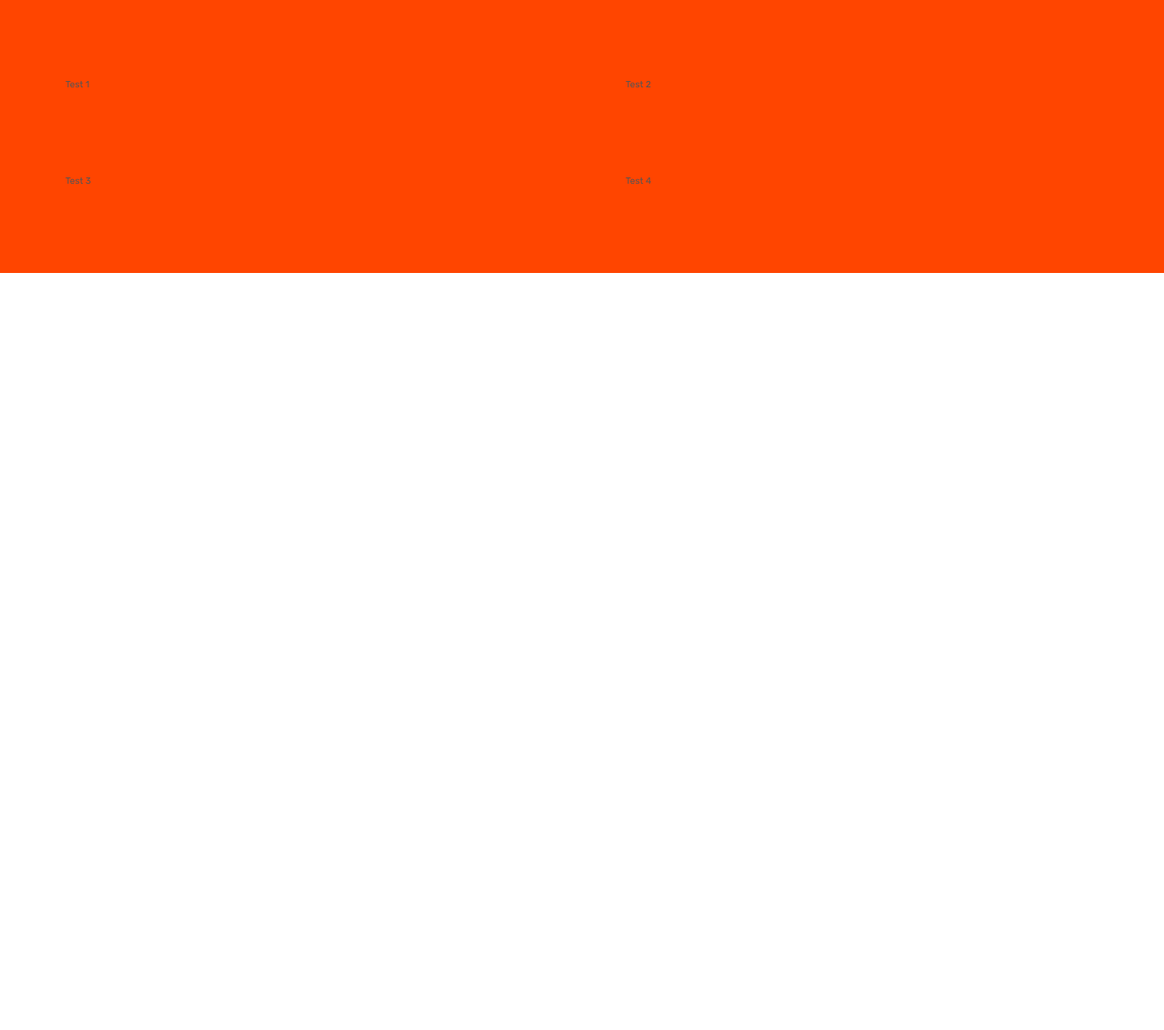
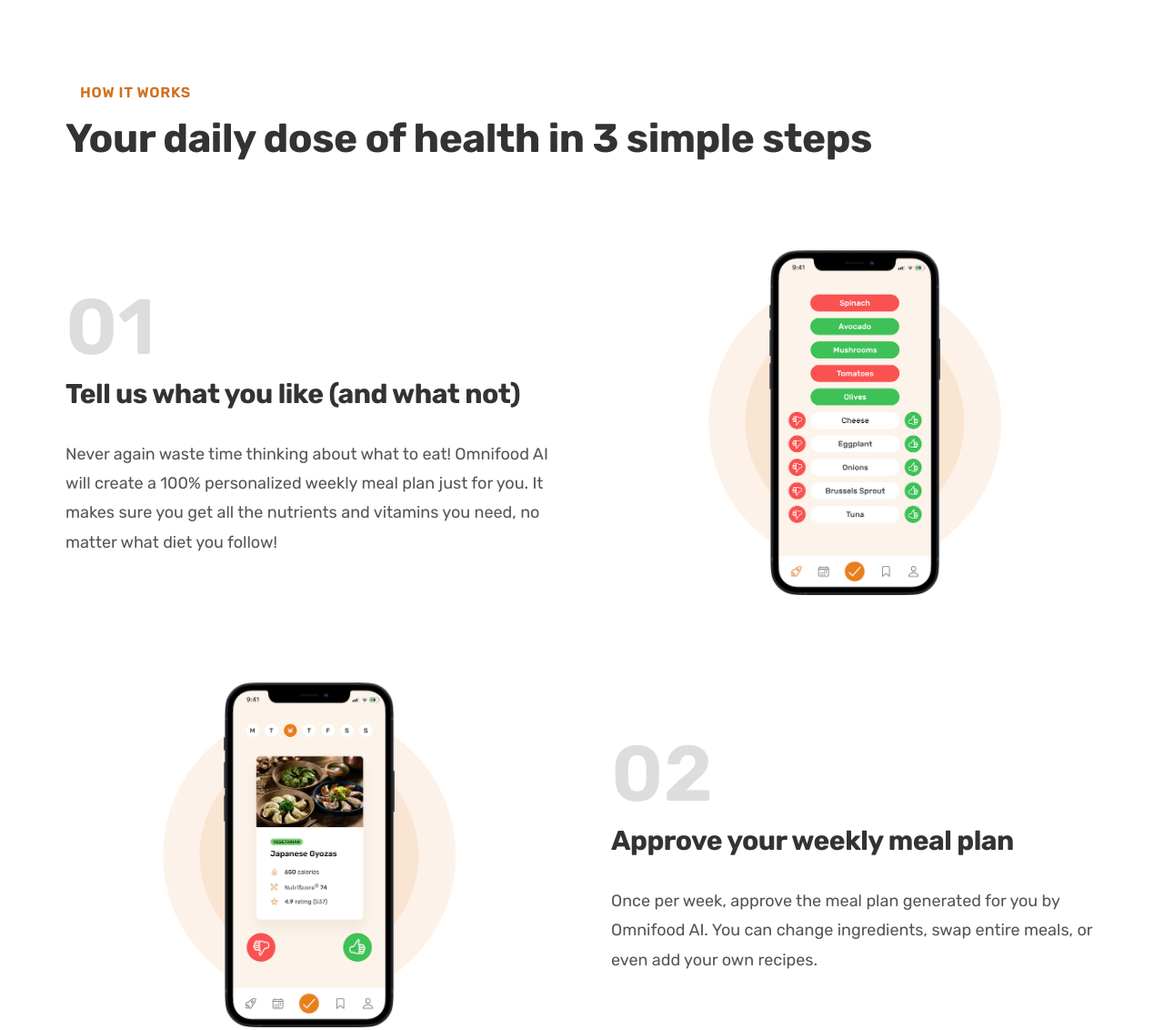
Before and after one commit to JmichaelNyajowi/Nutri-tastes, a plain HTML site: page index.html in a window 1280 px wide. Shown: the part 772-1904 px from the top of the page at 91% size. Before the commit the page ends 1072 px from the top, so only its background shows below. Drawn offline with Linux system fonts and the light colour scheme.

Commit message:
how it works

```diff
--- /dev/null
+++ b/css/general.css
@@ -0,0 +1,145 @@
+/*
+
+---01 TYPOGRAPHY SYSTEM
+
+-FONT SIZE SYSTEM (px)
+10 / 12 / 14 / 16 / 18 / 20 / 24 / 30 / 36 / 44 / 52 / 62 / 74 / 86 / 98
+
+-FONT WEIGHTS
+Default:400
+Medium:500
+Semi-medium:600
+Bold:700
+
+
+
+-LINE HEIGHTS
+Default:1
+small:1.05
+medium:1.2
+paragraph-default:1.6
+
+-LETTER-SPACING
+0.5px
+0.75px
+
+
+
+
+---02 COLORS
+
+MAIN-COLOR:#e67e22
+-tints:#fae5d3
+       #fdf2e9
+-shades:#cf711f
+-accents:
+-Greys:
+   #555
+   #333
+
+---05 SHADOWS
+
+---06 BORDER RADIUS
+default:9px
+
+---07 WHITESPACE
+   -SPACING SYSTEM (px)
+2 / 4 / 8 / 12 / 16 / 24 / 32 / 48 / 64 / 80 / 96 / 128
+
+   */
+
+* {
+  margin: 0;
+  padding: 0;
+  box-sizing: border-box;
+}
+html {
+  font-size: 62.5%;
+}
+body {
+  font-family: "Rubik", sans-serif;
+  line-height: 1;
+  font-weight: 400;
+  color: #555;
+}
+/* ******************** */
+/* GENERAL REUSABLE COMPONENTS */
+/* ******************** */
+.container {
+  /* 1140px */
+  max-width: 120rem;
+  margin: 0 auto;
+  padding: 0 3.2rem;
+}
+.grid {
+  display: grid;
+  column-gap: 6.4rem;
+  row-gap: 9.6rem;
+}
+.grid--2cols {
+  grid-template-columns: repeat(2, 1fr);
+}
+.grid--4cols {
+  grid-template-columns: repeat(4, 1fr);
+}
+.grid--center-v {
+  align-items: center;
+}
+.margin-right-sm {
+  margin-right: 1.6rem !important;
+}
+
+.heading-primary,
+.heading-secondary,
+.heading-tertiary {
+  color: #333;
+  font-weight: 700;
+  letter-spacing: -0.5px;
+}
+
+.heading-primary {
+  font-size: 5.2rem;
+  line-height: 1.05;
+  margin-bottom: 3.2rem;
+}
+
+.heading-secondary {
+  font-size: 4.4rem;
+  line-height: 1.2;
+  margin-bottom: 9.6rem;
+}
+.heading-tertiary {
+  font-size: 3rem;
+  line-height: 1.2;
+  margin-bottom: 3.2rem;
+}
+
+.subheading {
+  display: block;
+  font-weight: 600;
+  font-size: 1.6rem;
+  color: #cf711f;
+  text-transform: uppercase;
+  margin: 1.6rem;
+  letter-spacing: 0.75px;
+}
+.btn--full:link,
+.btn--full:visited {
+  background-color: #e67e22;
+  color: #fff;
+}
+.btn--full:hover,
+.btn--full:active {
+  background-color: #cf711f;
+}
+.btn--incline:link,
+.btn--incline:visited {
+  background-color: #fff;
+  color: #555;
+}
+.btn--incline:hover,
+.btn--incline:active {
+  background-color: #fdf2e9;
+  color: #555;
+  box-shadow: inset 0 0 0 3px #fff;
+}
--- a/css/style.css
+++ b/css/style.css
@@ -1,113 +1,3 @@
-/*
-
----01 TYPOGRAPHY SYSTEM
-
--FONT SIZE SYSTEM (px)
-10 / 12 / 14 / 16 / 18 / 20 / 24 / 30 / 36 / 44 / 52 / 62 / 74 / 86 / 98
-
--FONT WEIGHTS
-Default:400
-Medium:500
-Semi-medium:600
-Bold:700
-
-
-
--LINE HEIGHTS
-Default:1
-small:1.05
-paragraph-default:1.6
-
-
-
-
----02 COLORS
-
-MAIN-COLOR:#e67e22
--tints:#fae5d3
-       #fdf2e9
--shades:#cf711f
--accents:
--Greys:
-   #555
-   #333
-
----05 SHADOWS
-
----06 BORDER RADIUS
-default:9px
-
----07 WHITESPACE
-   -SPACING SYSTEM (px)
-2 / 4 / 8 / 12 / 16 / 24 / 32 / 48 / 64 / 80 / 96 / 128
-
-   */
-
-* {
-  margin: 0;
-  padding: 0;
-  box-sizing: border-box;
-}
-html {
-  font-size: 62.5%;
-}
-body {
-  font-family: "Rubik", sans-serif;
-  line-height: 1;
-  font-weight: 400;
-  color: #555;
-}
-/* ******************** */
-/* GENERAL REUSABLE COMPONENTS */
-/* ******************** */
-.container {
-  /* 1140px */
-  max-width: 120rem;
-  margin: 0 auto;
-  padding: 0 3.2rem;
-}
-.grid {
-  display: grid;
-  gap: 9.6rem;
-}
-.grid--2cols {
-  grid-template-columns: repeat(2, 1fr);
-}
-.grid--4cols {
-  grid-template-columns: repeat(4, 1fr);
-}
-.margin-right-sm {
-  margin-right: 1.6rem !important;
-}
-.heading-primary {
-  font-size: 5.2rem;
-  font-weight: 700;
-  line-height: 1.05;
-  color: #333;
-  letter-spacing: -0.5px;
-  margin-bottom: 3.2rem;
-}
-.btn--full:link,
-.btn--full:visited {
-  background-color: #e67e22;
-  color: #fff;
-}
-.btn--full:hover,
-.btn--full:active {
-  background-color: #cf711f;
-}
-.btn--incline:link,
-.btn--incline:visited {
-  background-color: #fff;
-  color: #555;
-}
-.btn--incline:hover,
-.btn--incline:active {
-  background-color: #fdf2e9;
-  color: #555;
-  box-shadow: inset 0 0 0 3px #fff;
-}
-
 /* ******************** */
 /* HEADER */
 /* ******************** */
@@ -227,5 +117,54 @@ header {
 /* ******************** */
 .section-how {
   padding: 9.6rem 0;
-  background-color: orangered;
 }
+.step-number {
+  font-size: 8.6rem;
+  font-weight: 600;
+  color: #ddd;
+  margin-bottom: 1.2rem;
+}
+.step-description {
+  font-size: 1.8rem;
+  line-height: 1.8;
+}
+.step-img-box {
+  position: relative;
+
+  display: flex;
+  align-items: center;
+  justify-content: center;
+}
+.step-img-box::before,
+.step-img-box::after {
+  content: "";
+  display: block;
+
+  border-radius: 50%;
+
+  position: absolute;
+  top: 50%;
+  left: 50%;
+  transform: translate(-50%, -50%);
+}
+
+.step-img-box::before {
+  width: 60%;
+  /* height: 60%; */
+
+  /* 60% of parent width */
+  padding-bottom: 60%;
+
+  background-color: #fdf2e9;
+  z-index: -2;
+}
+.step-img-box::after {
+  width: 45%;
+  padding-bottom: 45%;
+  background-color: #fae5d3;
+  z-index: -1;
+}
+
+.step-image {
+  width: 35%;
+}
--- a/index.html
+++ b/index.html
@@ -10,6 +10,7 @@
       rel="stylesheet"
     />
 
+    <link rel="stylesheet" href="css/general.css"/>
     <link rel="stylesheet" href="css/style.css" />
     <title>Nutri-taste</title>
   </head>
@@ -26,7 +27,7 @@
         </ul>
       </nav>
     </header>
-    <>
+    <main>
       <section class="section-hero">
         <div class="hero">
           <div class="hero-text-box">
@@ -63,11 +64,40 @@
         </div>
       </section>
       <section class="section-how">
-        <div class="grid container grid--2cols">
-          <div>Test 1</div>
-          <div>Test 2</div>
-          <div>Test 3</div>
-          <div>Test 4</div>
+        <div class="container">
+          <span class="subheading">How it works</span>
+          <h2 class="heading-secondary">Your daily dose of health in 3 simple steps</h2>
+        </div>
+        <div class="container grid grid--2cols grid--center-v">
+          <!-- STEP 01 -->
+          <div class="step-text-box">
+            <p class="step-number">01</p>
+            <h3 class="heading-tertiary">Tell us what you like (and what not)</h3>
+            <p class="step-description">Never again waste time thinking about what to eat! Omnifood AI will create a 100% personalized weekly meal plan just for you. It makes sure you get all the nutrients and vitamins you need, no matter what diet you follow!</p>
+          </div>
+          <div class="step-img-box">
+            <img src="img/app/app-screen-1.png" alt="iphone-image" class="step-image"/>
+          </div>
+
+          <!-- STEP 02 -->
+          <div class="step-img-box">
+            <img src="img/app/app-screen-2.png" alt="Approving daily meal" class="step-image"/>
+          </div>
+          <div class="step-text-box">
+            <p class="step-number">02</p>
+            <h3 class="heading-tertiary">Approve your weekly meal plan</h3>
+            <p class="step-description">Once per week, approve the meal plan generated for you by Omnifood AI. You can change ingredients, swap entire meals, or even add your own recipes.
+          </div>
+
+          <!-- STEP 03 -->
+           <div class="step-text-box">
+            <p class="step-number">03</p>
+            <h3 class="heading-tertiary">Receive meals at convenient time</h3>
+            <p class="step-description">Best chefs in town will cook your selected meal every day, and we will deliver it to your door whenever works best for you. You can change delivery schedule and address daily!
+          </div>
+          <div class="step-img-box">
+            <img src="img/app/app-screen-3.png" alt="iphone-image" class="step-image"/>
+          </div>
         </div>
        </section>
     </main>
```
